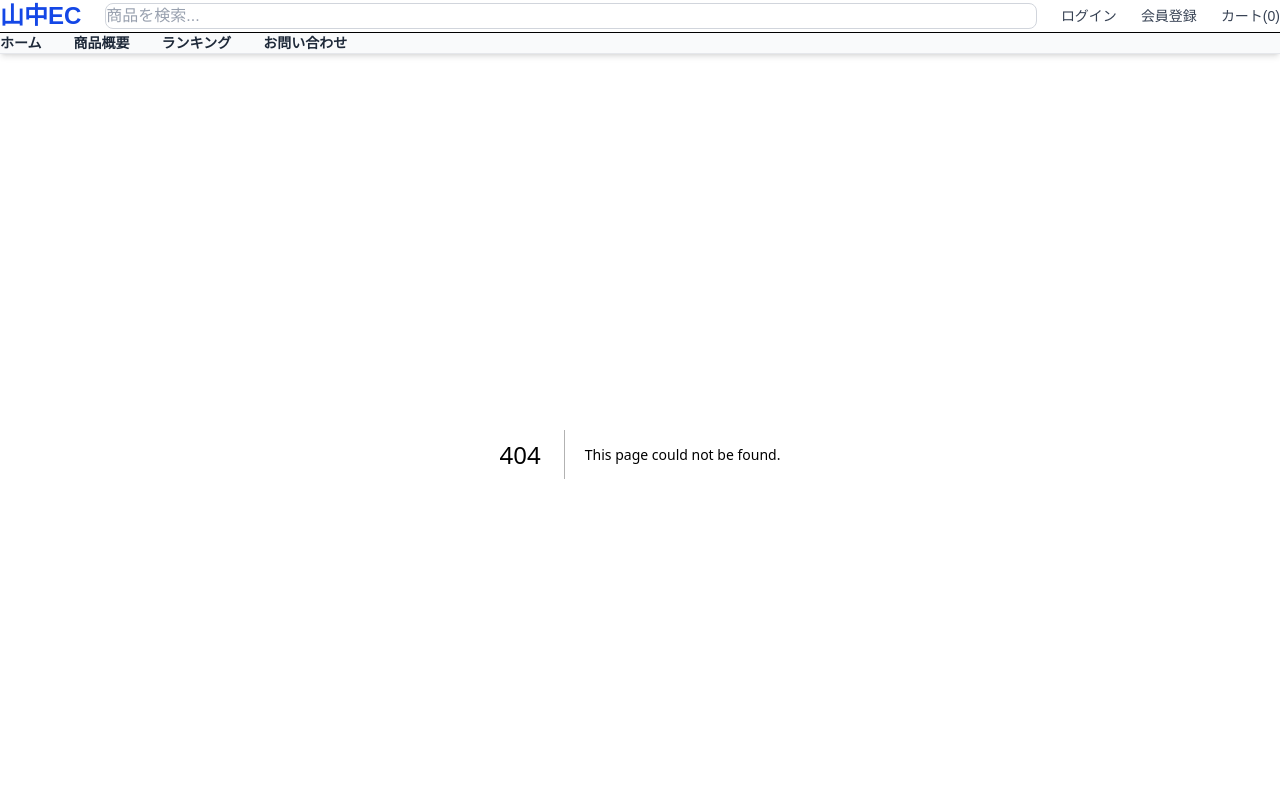
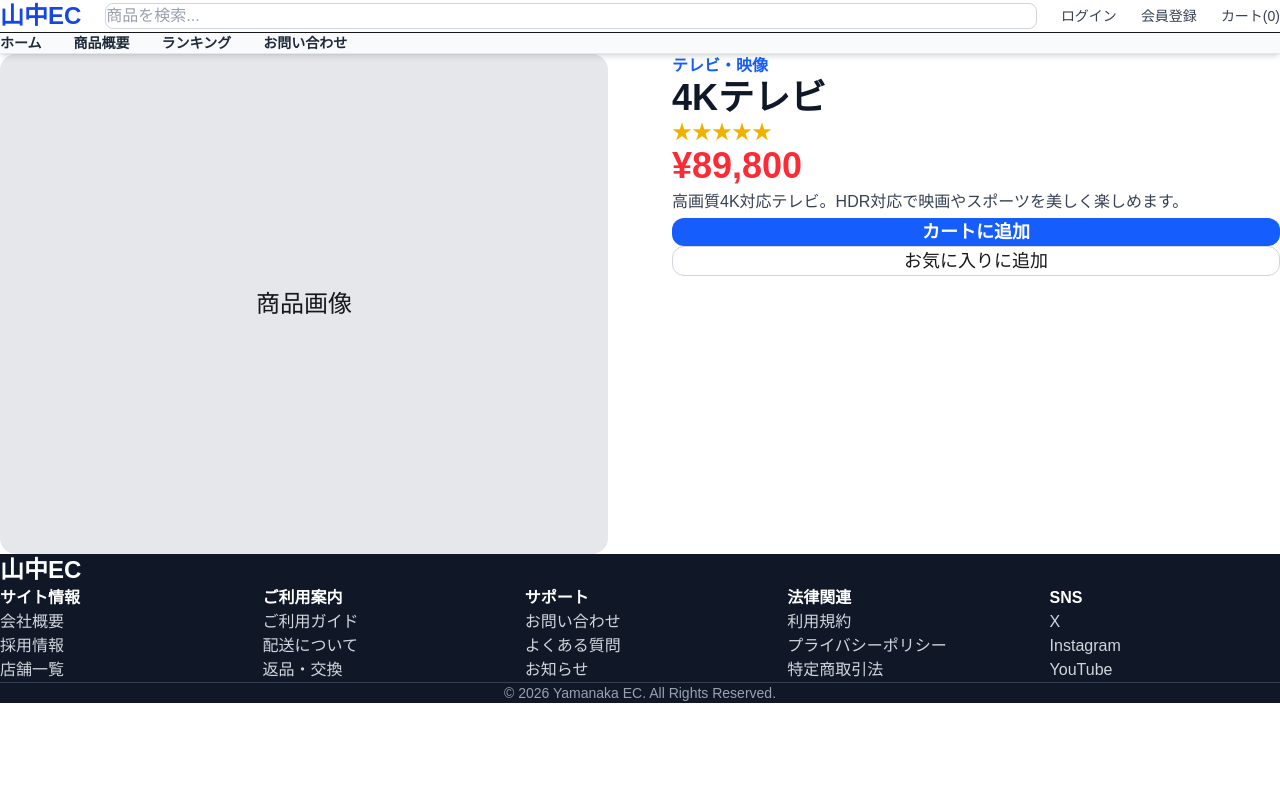
Before and after one commit to noise021/yamanaka-ec, a Next.js app: page /products/1 in a window 1280 px wide. Before the commit this address had no page. Shown: the top 800 px of the page. Built offline with nearby package versions, Linux system fonts and the light colour scheme.

Commit message:
商品詳細ページ作成

```diff
--- /dev/null
+++ b/app/products/[id]/page.tsx
@@ -0,0 +1,100 @@
+const products = [
+  {
+    id: "1",
+    name: "4Kテレビ",
+    price: "¥89,800",
+    category: "テレビ・映像",
+    description:
+      "高画質4K対応テレビ。HDR対応で映画やスポーツを美しく楽しめます。",
+  },
+  {
+    id: "2",
+    name: "ノートパソコン",
+    price: "¥128,000",
+    category: "PC・家電",
+    description:
+      "ビジネス・動画編集にも使える高性能ノートパソコンです。",
+  },
+  {
+    id: "3",
+    name: "電子レンジ",
+    price: "¥19,800",
+    category: "キッチン家電",
+    description:
+      "シンプルで使いやすい電子レンジ。自動温め機能付き。",
+  },
+  {
+    id: "4",
+    name: "コードレス掃除機",
+    price: "¥29,800",
+    category: "生活用品",
+    description:
+      "軽量でパワフルなコードレス掃除機。充電式でどこでも使えます。",
+  },
+];
+
+export default async function ProductDetail({
+  params,
+}: {
+  params: Promise<{ id: string }>;
+}) {
+  const { id } = await params;
+
+  const product = products.find((item) => item.id === id);
+
+  if (!product) {
+    return (
+      <main className="max-w-7xl mx-auto px-6 py-20">
+        <h1 className="text-3xl font-bold text-red-600">
+          商品が見つかりません。
+        </h1>
+      </main>
+    );
+  }
+
+  return (
+    <main className="max-w-7xl mx-auto px-6 py-20">
+      <div className="grid lg:grid-cols-2 gap-16">
+
+        {/* 商品画像 */}
+        <div className="bg-gray-200 rounded-2xl h-[500px] flex items-center justify-center text-2xl">
+          商品画像
+        </div>
+
+        {/* 商品情報 */}
+        <div>
+
+          <p className="text-blue-600 font-semibold mb-3">
+            {product.category}
+          </p>
+
+          <h1 className="text-4xl font-bold text-gray-900">
+            {product.name}
+          </h1>
+
+          <div className="text-yellow-500 text-xl mt-4">
+            ★★★★★
+          </div>
+
+          <p className="text-red-500 text-4xl font-bold mt-6">
+            {product.price}
+          </p>
+
+          <p className="mt-8 leading-8 text-gray-700">
+            {product.description}
+          </p>
+
+          <button className="w-full mt-10 bg-blue-600 hover:bg-blue-700 text-white py-4 rounded-xl text-lg font-bold">
+            カートに追加
+          </button>
+
+          <button className="w-full mt-4 border border-gray-300 hover:bg-gray-100 py-4 rounded-xl text-lg">
+            お気に入りに追加
+          </button>
+
+        </div>
+
+      </div>
+    </main>
+  );
+}
```
Also changed, not shown: 2 other files (tests, documents, lock files or other folders).
